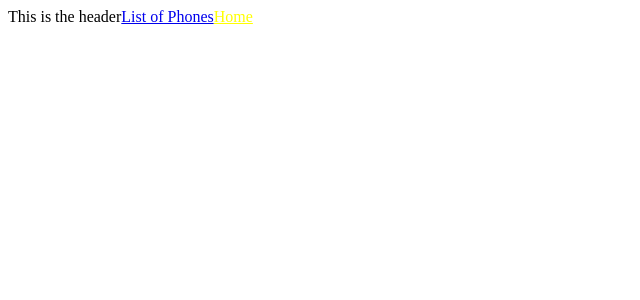
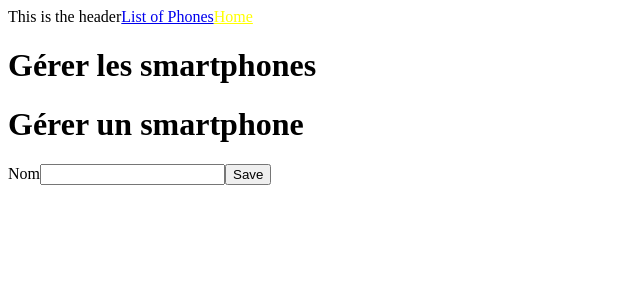
Before and after one commit to lsan75/telephone-store-react, a React (Create React App) app in the folder telephone-store/: page /managePhone in a window 1280 px wide. Shown: the top 300 px of the page, without its empty margins (0-640 px from the left). Built offline with nearby package versions, Linux system fonts and the light colour scheme.

Commit message:
ajout des forms

```diff
--- /dev/null
+++ b/telephone-store/src/components/phones/ManagePhonePage.js
@@ -0,0 +1,41 @@
+import React, { PropTypes } from "react";
+import PhoneApi from "../../api/phoneApi";
+import Phones from "./Phones";
+import PhoneForm from "./PhoneForm";
+
+class ManagePhonePage extends React.Component {
+    constructor(props) {
+        super(props);
+        //In the constructor, you should always assign to this.state directly.
+        // Note that this is the only place where this is allowed.
+        //You should use this.setState() everywhere else
+
+        this.state =  {
+          phone: {id:'',name:'',price:''}
+        };
+
+        this.setPhoneState = this.setPhoneState.bind(this);
+      }
+
+
+// if I dont't bind, this is undeifned
+//https://reactjs.org/docs/handling-events.html
+//You have to be careful about the meaning of this in JSX callbacks. In JavaScript, class methods are not bound by default. If you forget to bind this.handleClick and pass it to onClick, this will be undefined when the function is actually called.
+      setPhoneState =  function(event){
+          var field = event.target.name;
+          var value = event.target.value;
+          this.state.phone[field] = value;
+        this.setState({phone:this.state.phone});
+        }
+
+  render() {
+    return (
+      <div>
+        <h1>Gérer les smartphones</h1>
+            <PhoneForm phone={this.state.phone} onChange={this.setPhoneState}/>
+        </div>
+    );
+  }
+}
+
+export default ManagePhonePage;
--- /dev/null
+++ b/telephone-store/src/components/phones/PhoneForm.js
@@ -0,0 +1,19 @@
+import React, { PropTypes } from "react";
+
+class PhoneForm extends React.Component {
+
+    render(){
+        return (<form>
+            <h1>Gérer un smartphone</h1>
+            <label htmlFor="name">Nom</label>
+            <input type="text" name="name"
+            onChange={this.props.onChange}
+            value={this.props.phone.name}/>
+
+            <input type="submit" value="Save" className="btn btn-default"/>
+        </form>);
+    }
+
+}
+
+export default PhoneForm;
--- a/telephone-store/src/components/phones/PhonePage.js
+++ b/telephone-store/src/components/phones/PhonePage.js
@@ -1,6 +1,7 @@
 import React, { PropTypes } from "react";
 import PhoneApi from "../../api/phoneApi";
 import Phones from "./Phones";
+import { Link } from "react-router-dom";
 
 class PhonePage extends React.Component {
   constructor(props, context) {
@@ -15,6 +16,10 @@ class PhonePage extends React.Component {
   render() {
     return (
       <div>
+        <h1>liste des smartphones</h1>
+        <div>
+          <Link to="/managePhone">Ajouter un smartphone</Link>
+        </div>
         <Phones phones={this.state.phones} />
       </div>
     );
--- a/telephone-store/src/components/phones/Phones.js
+++ b/telephone-store/src/components/phones/Phones.js
@@ -2,7 +2,11 @@ import React, { PropTypes } from "react";
 
 class Phones extends React.Component {
   render() {
-    return <div>{this.props.phones.map(phone => <li>{phone.name}</li>)}</div>;
+    return (
+      <div>
+        {this.props.phones.map(phone => <li>{phone.name}</li>)}
+      </div>
+    );
   }
 }
 
--- a/telephone-store/src/index.js
+++ b/telephone-store/src/index.js
@@ -4,12 +4,14 @@ import registerServiceWorker from "./registerServiceWorker";
 import { BrowserRouter, Route } from "react-router-dom";
 import App from "./App";
 import PhonePage from "./components/phones/PhonePage";
+import ManagePhonePage from "./components/phones/ManagePhonePage";
 
 ReactDOM.render(
   <BrowserRouter>
     <div>
       <Route path="/" component={App} />
       <Route path="/phones" component={PhonePage} />
+      <Route path="/managePhone" component={ManagePhonePage} />
     </div>
   </BrowserRouter>,
   document.getElementById("root")
```
